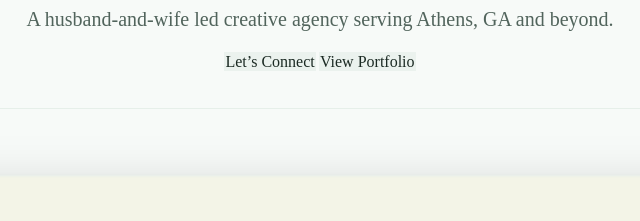
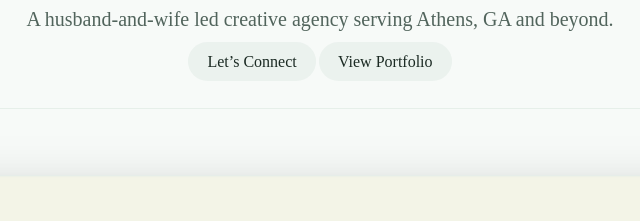
Before and after one commit to zacharyhutz-sudo/hutzell-creative-site, a plain HTML site: page index.html in a window 1280 px wide. Shown: the part 369-590 px from the top of the page, 320-960 px from the left. Drawn offline with nearby package versions, Linux system fonts and the light colour scheme; a web font is replaced by a local one.

Commit message:
Update style.css

```diff
--- a/style.css
+++ b/style.css
@@ -391,19 +391,22 @@ nav a.active { background: rgba(126,164,147,.10); border-color: transparent; }
 }
 @media (max-width: 640px) { .signature { text-align: center; } }
 
-/* Make CTA pills look like active nav items */
+/* Match nav active pill look */
 .cta-row .nav-script {
-  background: rgba(126,164,147,.10); /* same as .active */
-  border: 1.5px solid transparent;
+  border-radius: 999px; /* ensure pill shape */
+  background: rgba(126,164,147,.10); /* same as nav a.active */
+  border: 1.5px solid transparent;   /* no hard edge */
+  padding: 10px 18px;                /* match nav padding */
+  font-family: var(--subhead-font);
   color: var(--ink);
-  font-family: var(--subhead-font);
   transition: background .2s ease, color .2s ease;
 }
 
-/* Optional: match hover with nav behavior */
+/* Hover effect same as navbar */
 .cta-row .nav-script:hover {
   background: var(--accent);
 }
+
 
 /* ===========================
    Home-specific tweaks
```
